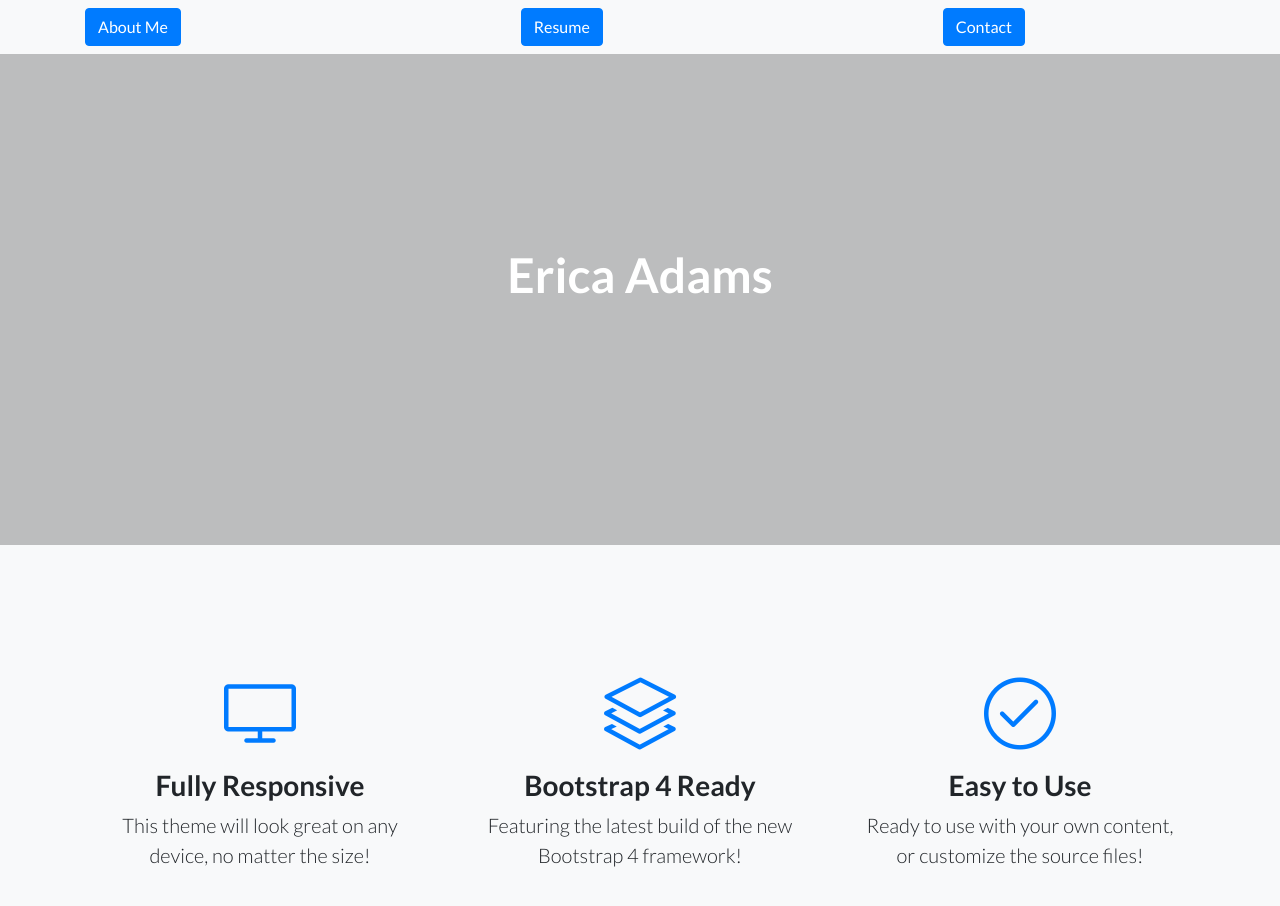
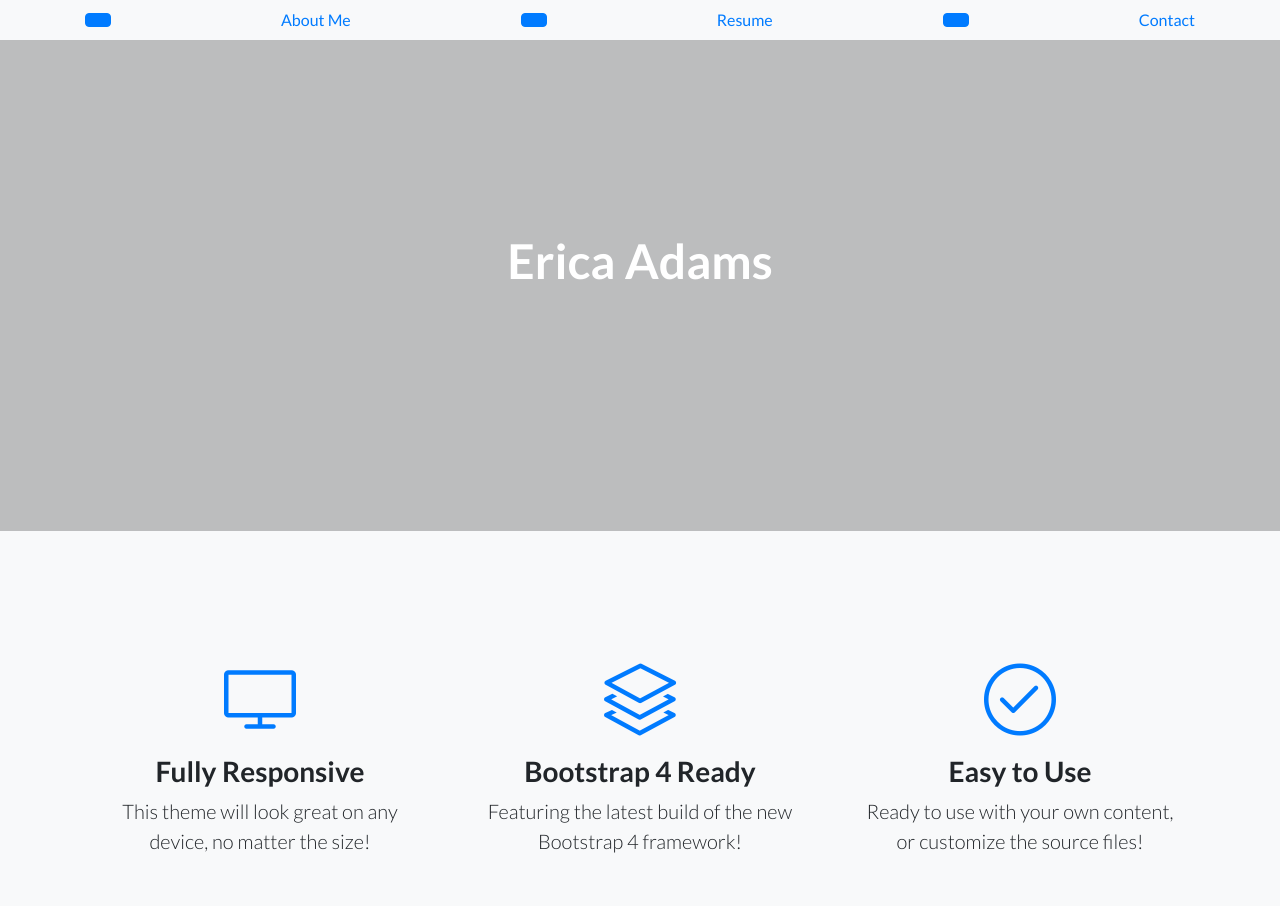
Before and after one commit to eadams2/eadams2.github.io, a website: page index.html in a window 1280 px wide. Shown: the top 906 px of the page. Drawn offline with Linux system fonts and the light colour scheme.

Commit message:
Update index.html

```diff
--- a/index.html
+++ b/index.html
@@ -28,12 +28,12 @@
     <!-- Navigation -->
     <nav class="navbar navbar-light bg-light static-top">
       <div class="container">
-        <a class="btn btn-primary" href="#">About Me</a>
-        <a href="#top"></a>
-        <a class="btn btn-primary" href="#">Resume</a>
-        <a href="#top"></a>
-        <a class="btn btn-primary" href="#">Contact</a>
-        <a href="#top"></a>
+        <a class="btn btn-primary" href="#"></a>
+        <a href="#top">About Me</a>
+        <a class="btn btn-primary" href="#"></a>
+        <a href="#top">Resume</a>
+        <a class="btn btn-primary" href="#"></a>
+        <a href="#top">Contact</a>
       </div>
     </nav>
 
```
